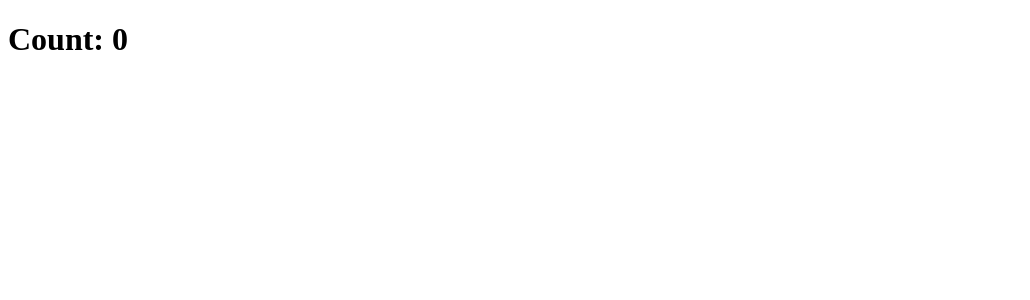
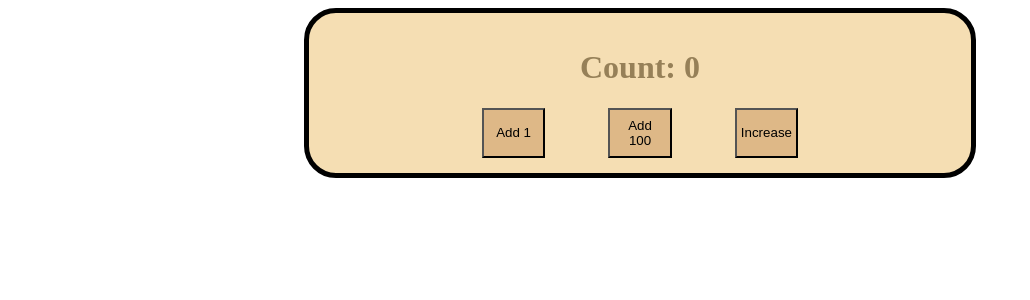
Before and after one commit to mate-academy/react_counter, a React (Create React App) app: page / in a window 1280 px wide. Shown: the top 300 px of the page, without its empty margins (0-1030 px from the left). Built offline with nearby package versions, Linux system fonts and the light colour scheme; the HTML template or start-up script is replaced by a standard one.

Commit message:
First version

```diff
--- a/src/App.scss
+++ b/src/App.scss
@@ -1 +1,32 @@
-// styles go here
+.counter {
+  display: flex;
+  flex-direction: column;
+  align-items: center;
+  padding: 15px;
+  background-color: rgb(245, 222, 179);
+  border: 5px solid black;
+  border-radius: 32px;
+  width: 50%;
+  height: max-content;
+  margin: 0 auto;
+
+  &__title {
+    color: rgb(150, 128, 88)
+  }
+
+  &__container {
+    display: flex;
+    justify-content: space-between;
+    width: 50%;
+    height: 50px;
+  }
+
+  &__button {
+    display: flex;
+    justify-content: center;
+    align-items: center;
+    width: 20%;
+    height: 100%;
+    background-color: rgb(222, 184, 135);
+  }
+}
--- a/src/App.tsx
+++ b/src/App.tsx
@@ -2,15 +2,68 @@ import React from 'react';
 import './App.scss';
 
 class App extends React.Component {
-  addOne = () => {};
+  state: State = {
+    count: 0,
+  };
 
-  add100 = () => {};
+  addOne = () => {
+    this.setState((state: State) => ({
+      count: state.count + 1,
+    }));
+  };
 
-  increase = () => {};
+  add100 = () => {
+    this.setState((state: State) => ({
+      count: state.count + 100,
+    }));
+  };
+
+  increase = () => {
+    this.setState((state: State) => {
+      if (state.count % 5 === 0) {
+        return {
+          count: state.count + 100,
+        };
+      }
+
+      return {
+        count: state.count,
+      };
+    });
+
+    this.setState((state: State) => ({
+      count: state.count + 1,
+    }));
+  };
 
   render() {
     return (
-      <h1>Count: 0</h1>
+      <div className="counter">
+        <h1 className="counter__title">{`Count: ${this.state.count}`}</h1>
+        <div className="counter__container">
+          <button
+            type="button"
+            onClick={this.addOne}
+            className="counter__button"
+          >
+            Add 1
+          </button>
+          <button
+            type="button"
+            onClick={this.add100}
+            className="counter__button"
+          >
+            Add 100
+          </button>
+          <button
+            type="button"
+            onClick={this.increase}
+            className="counter__button"
+          >
+            Increase
+          </button>
+        </div>
+      </div>
     );
   }
 }
--- a/src/react-app-env.d.ts
+++ b/src/react-app-env.d.ts
@@ -1 +1,5 @@
 /// <reference types="react-scripts" />
+
+interface State {
+  count: number,
+}
```
Also changed, not shown: package.json (line endings or trailing spaces).
